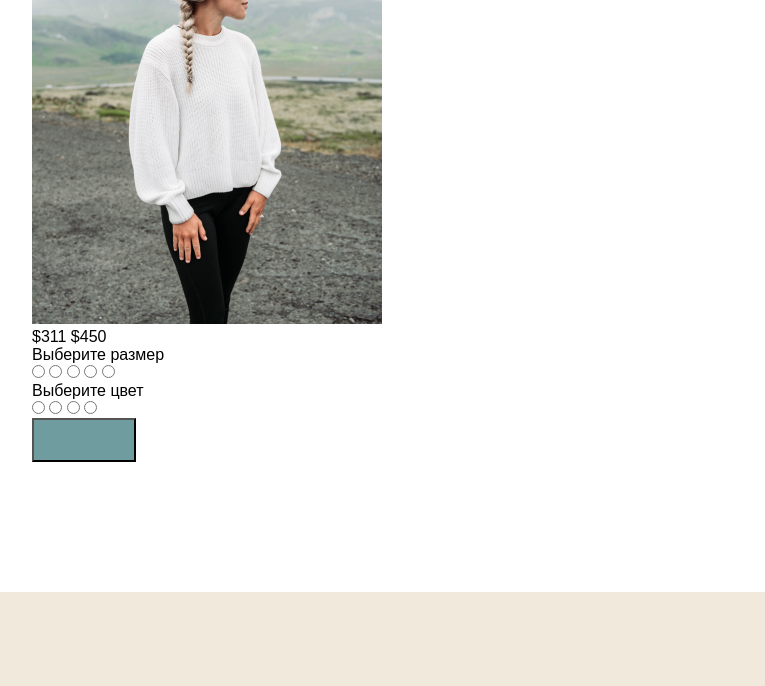
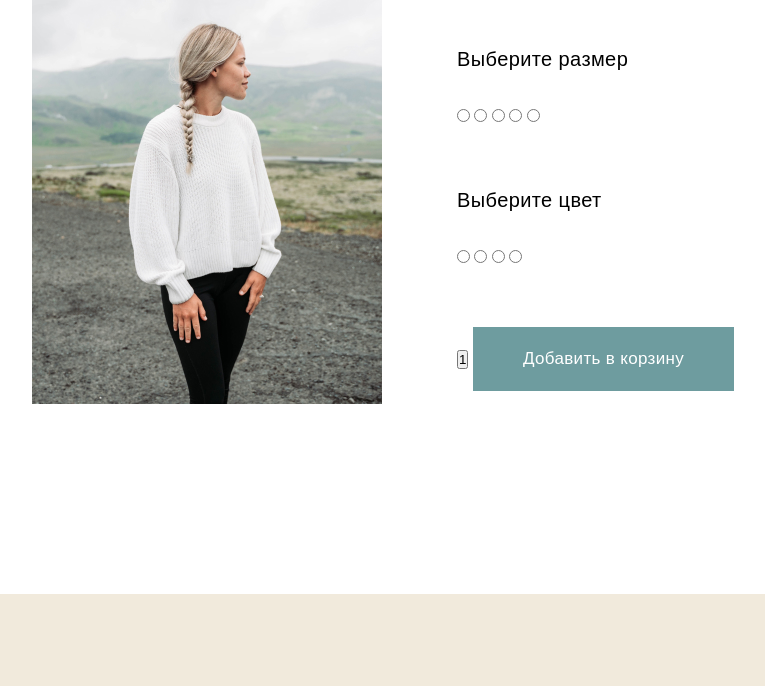
Before and after one commit to string4dance/Womazing, a plain HTML site: page item.html in a window 1280 px wide. Shown: the part 673-1359 px from the top of the page, without its empty margins (53-818 px from the left). Drawn offline with Linux system fonts and the light colour scheme.

Commit message:
change item css

```diff
--- a/item.html
+++ b/item.html
@@ -49,6 +49,7 @@
             </li>
             <li class="crumbs__item">Свитшот Sweet Shot</li>
           </ul>
+
           <div class="item__inner">
             <img
               class="item__img"
@@ -102,12 +103,15 @@
                     value="xl"
                   />
                 </lable>
-                <p class="item__size">Выберите цвет</p>
+              </div>
+
+              <p class="item__color">Выберите цвет</p>
+              <div class="item__color-list">
                 <lable class="item__lable-color">
                   <input
                     class="item__input-color"
                     type="radio"
-                    name="size"
+                    name="color"
                     value="purple"
                   />
                 </lable>
@@ -115,7 +119,7 @@
                   <input
                     class="item__input-color"
                     type="radio"
-                    name="size"
+                    name="color"
                     value="blue"
                   />
                 </lable>
@@ -123,7 +127,7 @@
                   <input
                     class="item__input-color"
                     type="radio"
-                    name="size"
+                    name="color"
                     value="pink"
                   />
                 </lable>
@@ -131,19 +135,19 @@
                   <input
                     class="item__input-color"
                     type="radio"
-                    name="size"
+                    name="color"
                     value="bodily"
                   />
                 </lable>
               </div>
+
+              <button class="primary__amount">1</button>
+              <button class="primary__btn">Добавить в корзину</button>
             </form>
           </div>
-          <button class="primary__btn"></button>
         </div>
       </section>
     </main>
-  </body>
-</html>
 
     <footer class="footer">
       <div class="container">
@@ -214,7 +218,9 @@
                 >
               </li>
               <li class="footer__social-item">
-            <a class="footer__social-link footer--twitter" href="#">twitter</a>
+                <a class="footer__social-link footer--twitter" href="#"
+                  >twitter</a
+                >
               </li>
             </ul>
             <img
@@ -226,3 +232,6 @@
         </div>
       </div>
     </footer>
+    <script src="./index.js"></script>
+  </body>
+</html>
--- a/styles/item.css
+++ b/styles/item.css
@@ -1,3 +1,35 @@
 .item {
-  padding: 110px 0 130px;
+  padding: 190px 0;
 }
+.item__inner {
+  display: flex;
+  align-items: center;
+}
+.item__img {
+  margin-right: 75px;
+}
+.item__price {
+  margin-bottom: 60px;
+}
+.item__price-new {
+  font-size: 40px;
+  color: #998e78;
+  margin-right: 30px;
+}
+.item__price-old {
+  font-size: 30px;
+  text-decoration-line: line-through;
+  color: #9c9c9c;
+}
+.item__size,
+.item__color {
+  margin-bottom: 35px;
+  font-weight: 500;
+  font-size: 20px;
+  line-height: 140%;
+  letter-spacing: 0.02em;
+}
+.item__size-list,
+.item__color-list {
+  margin-bottom: 60px;
+}
--- a/styles/style.css
+++ b/styles/style.css
@@ -48,6 +48,7 @@ body {
   margin-bottom: 25px;
 }
 .primary__btn {
+  border: none;
   padding: 20px 50px;
   background-color: #6e9c9f;
   font-size: 17px;
@@ -58,7 +59,7 @@ body {
 }
 @media screen and (max-width: 480px) {
   .container {
-    padding: 5px;
+    padding: 0 5px;
   }
 }
 /* ------------- */
```
Lines whose indentation alone changed are shown as unchanged.
